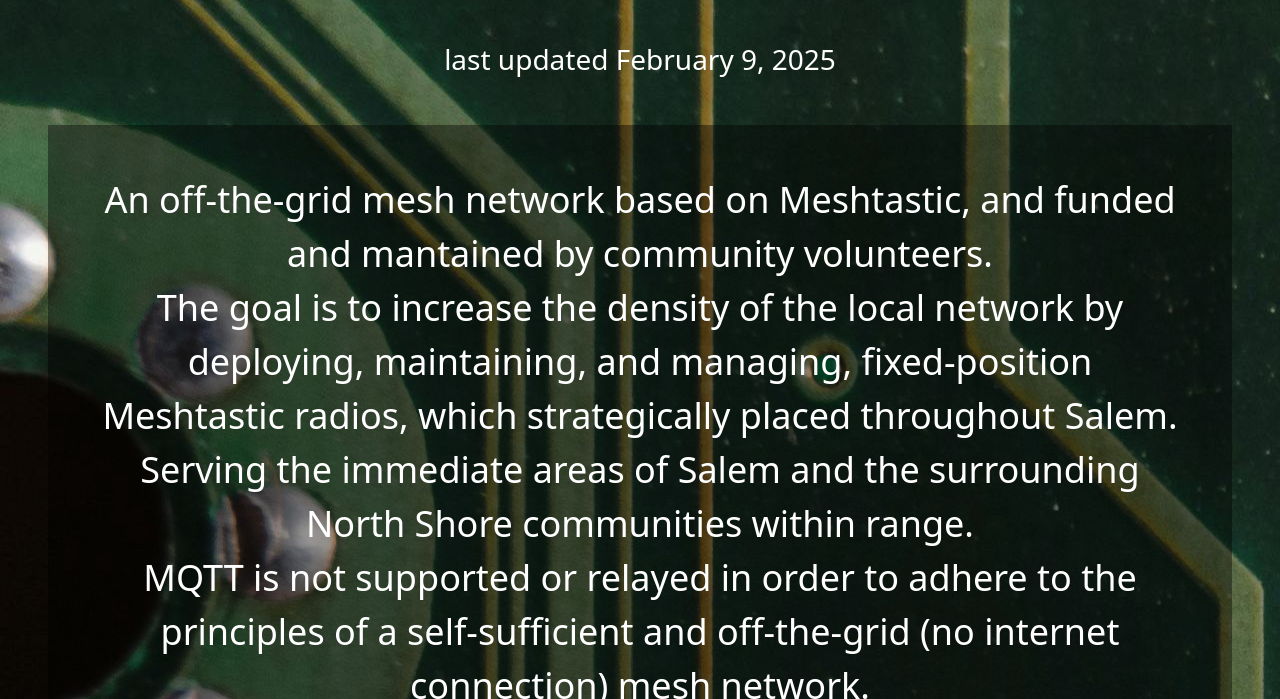
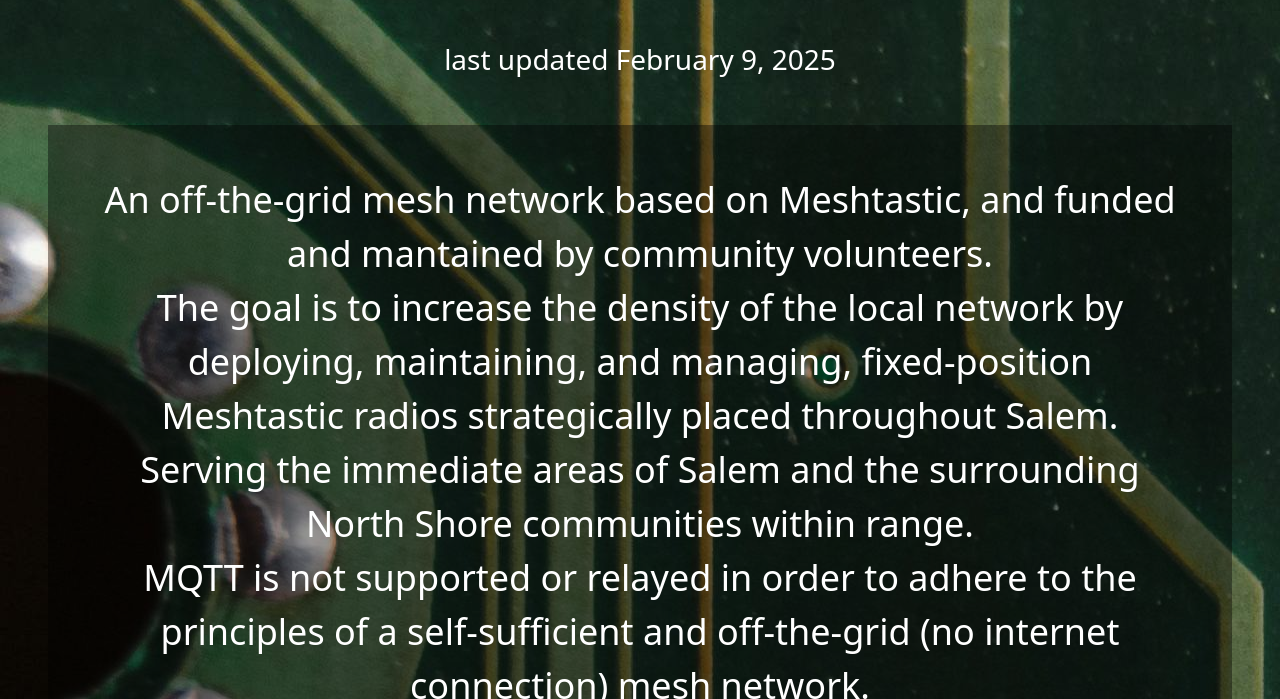
Before and after one commit to vmikell/net.salemmesh, a website: page index.html in a window 1280 px wide. Shown: the part 101-800 px from the top of the page. Drawn offline with Linux system fonts and the light colour scheme.

Commit message:
Add files via upload

```diff
--- a/index.html
+++ b/index.html
@@ -15,7 +15,7 @@
       volunteers.
       </br>
       The goal is to increase the density of the local network by deploying, maintaining, and managing,
-      fixed-position Meshtastic radios, which strategically placed throughout Salem. Serving the
+      fixed-position Meshtastic radios strategically placed throughout Salem. Serving the
       immediate
       areas of Salem and the surrounding North Shore communities within range.
       </br>
```
